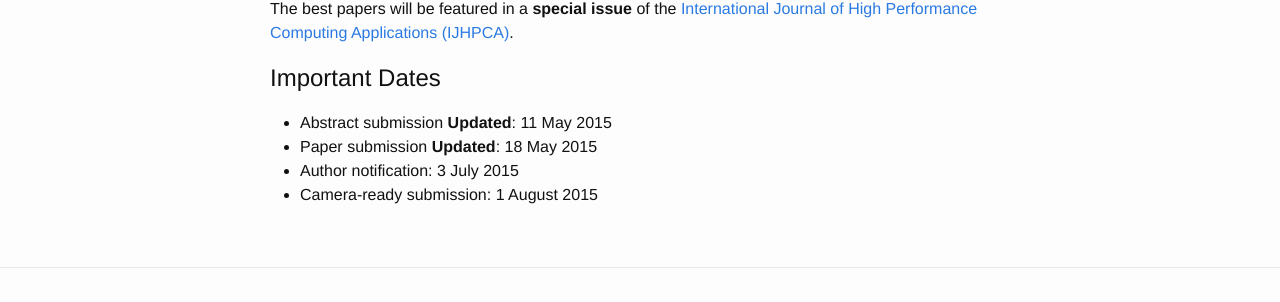
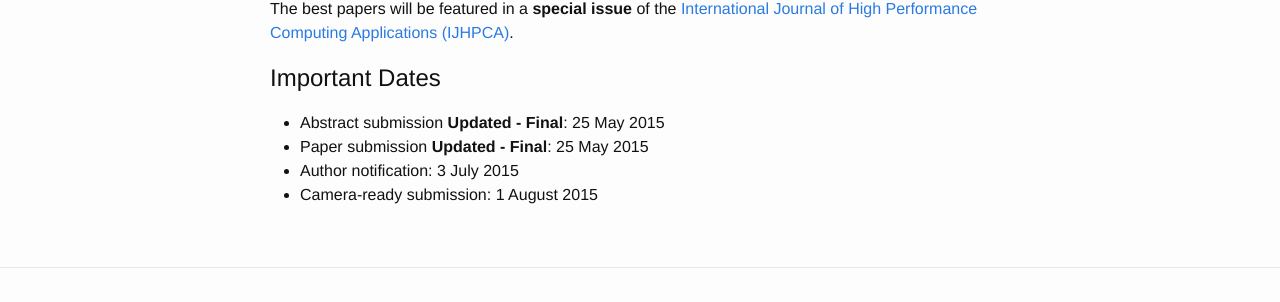
Before and after one commit to WRAP-workshop/WRAP-workshop.github.io, a Jekyll site: the page built from home.md, in a window 1280 px wide. Shown: the part 1243-1545 px from the top of the page. Built offline with Jekyll 4.4.1, drawn with Linux system fonts in a browser that asks for light colours.

Commit message:
Updating deadline to the final date

```diff
--- a/_includes/dates.md
+++ b/_includes/dates.md
@@ -1,4 +1,4 @@
-* Abstract submission **Updated**: 11 May 2015
-* Paper submission **Updated**:  18 May 2015
+* Abstract submission **Updated - Final**: 25 May 2015
+* Paper submission **Updated - Final**:  25 May 2015
 * Author notification:     3 July 2015
 * Camera-ready submission:  1 August 2015
```
